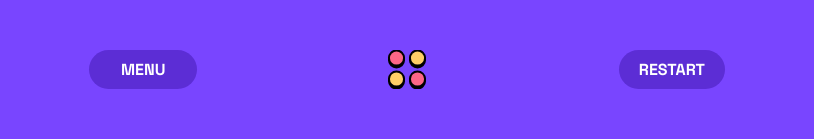
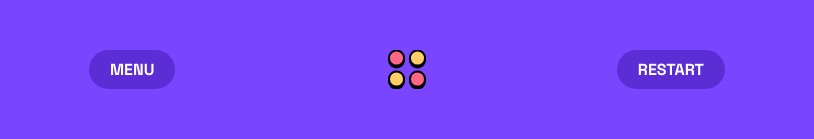
Before and after one commit to mgrevious/fem-connect-four-game, a React (Vite) app: page / in a window 1280 px wide. Shown: the top 139 px of the page, without its empty margins (233-1047 px from the left). Built offline with nearby package versions, Linux system fonts and the light colour scheme.

Commit message:
Adjusted padding on header buttons.

```diff
--- a/src/features/game/components/Header/index.tsx
+++ b/src/features/game/components/Header/index.tsx
@@ -1,5 +1,4 @@
 import React from 'react';
-// import MenuSvg from '../../../../assets/images/logo.svg';
 import { useAppDispatch } from '../../../../app/hooks';
 import {
   REMAINING_TIME,
@@ -22,7 +21,7 @@ const Header: React.FC = () => {
           onClick={() => {
             dispatch(pauseGame(true));
           }}
-          className="h-[39px] px-8 text-white font-bold bg-primary-dark uppercase rounded-[30px] hover:brightness-90"
+          className="h-[39px] px-[21px] text-white font-bold bg-primary-dark uppercase rounded-[30px] hover:brightness-90"
         >
           menu
         </button>
@@ -34,7 +33,7 @@ const Header: React.FC = () => {
             dispatch(setTimerReset(true));
             dispatch(pauseGame(false));
           }}
-          className="h-[39px] px-5 text-white font-bold bg-primary-dark uppercase rounded-[30px] hover:brightness-90"
+          className="h-[39px] px-[21px] text-white font-bold bg-primary-dark uppercase rounded-[30px] hover:brightness-90"
         >
           restart
         </button>
```
